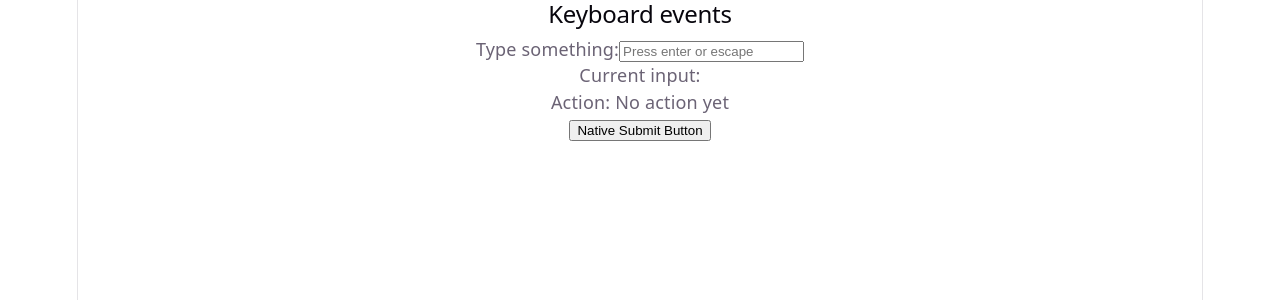
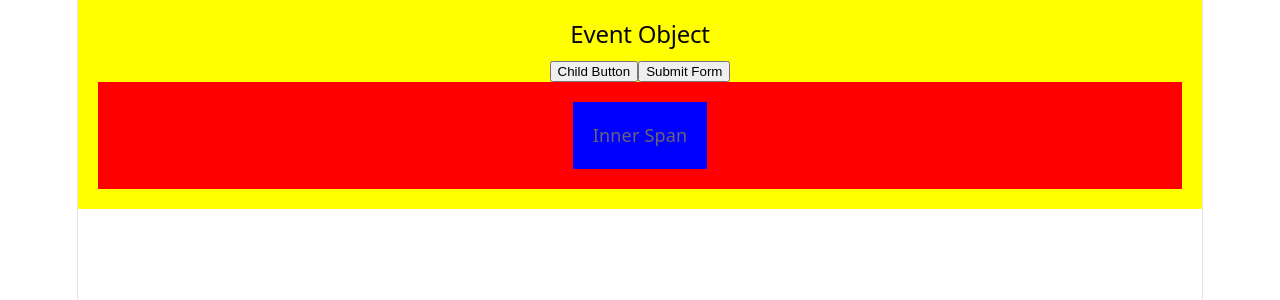
Before and after one commit to thilak459/MERN_Stu_FebMay26Mys, a React (Vite) app in the folder W10/D3/my-app/: page / in a window 1280 px wide. Shown: the top 300 px of the page. Built offline with nearby package versions, Linux system fonts and the light colour scheme.

Commit message:
Stop event propagation

```diff
--- a/W10/D3/my-app/src/App.jsx
+++ b/W10/D3/my-app/src/App.jsx
@@ -6,6 +6,7 @@
 import { EventDeligation } from './components/P6'
 import { FormsPattern } from './components/P7'
 import { KeyboardEvent } from './components/P8'
+import { EventObj } from './components/P9'
 
 function App() {
 
@@ -17,7 +18,8 @@
       {/* <UseCallbackEvents /> */}
       {/* <EventDeligation/> */}
       {/* <FormsPattern/> */}
-      <KeyboardEvent/>
+      {/* <KeyboardEvent/> */}
+      <EventObj/>
     </>
   )
 }
--- /dev/null
+++ b/W10/D3/my-app/src/components/P9.jsx
@@ -0,0 +1,34 @@
+// Stop event propagation
+export function EventObj(){
+    const handleParentClick = (event) => {
+        alert(`Parent clicked target: ${event.target.tagName} currentTarget: ${event.currentTarget.tagName}`);
+    };
+    const handleChildClick = (event) => {
+        event.stopPropagation();
+        alert(`Child clicked (propagation stopped) target: ${event.target.tagName} currentTarget: ${event.currentTarget.tagName}`);
+    };
+
+    // Form submit handler
+    const handleSubmit = (event) => {
+        event.preventDefault();
+        alert("Form submitted safely by reventing default refresh");
+    };
+
+    const handleBoxClick = (event) => {
+        alert(`Box clicked target: ${event.target.tagName} currentTarget: ${event.currentTarget.tagName}`)
+    };
+
+    return(
+        <section onClick={handleParentClick} style={{padding:'20px',backgroundColor:'yellow'}}>
+            <h2>Event Object</h2>
+            <button onClick={handleChildClick}>Child Button</button>
+            <button onClick={handleSubmit}>Submit Form</button>
+
+            <div onClick={handleBoxClick} style={{padding:'20px', backgroundColor:'red'}}>
+                <span style={{padding:'20px', backgroundColor:'blue', display:'inline-block'}}>
+                    Inner Span
+                </span>
+            </div>
+        </section>
+    )
+}
```
